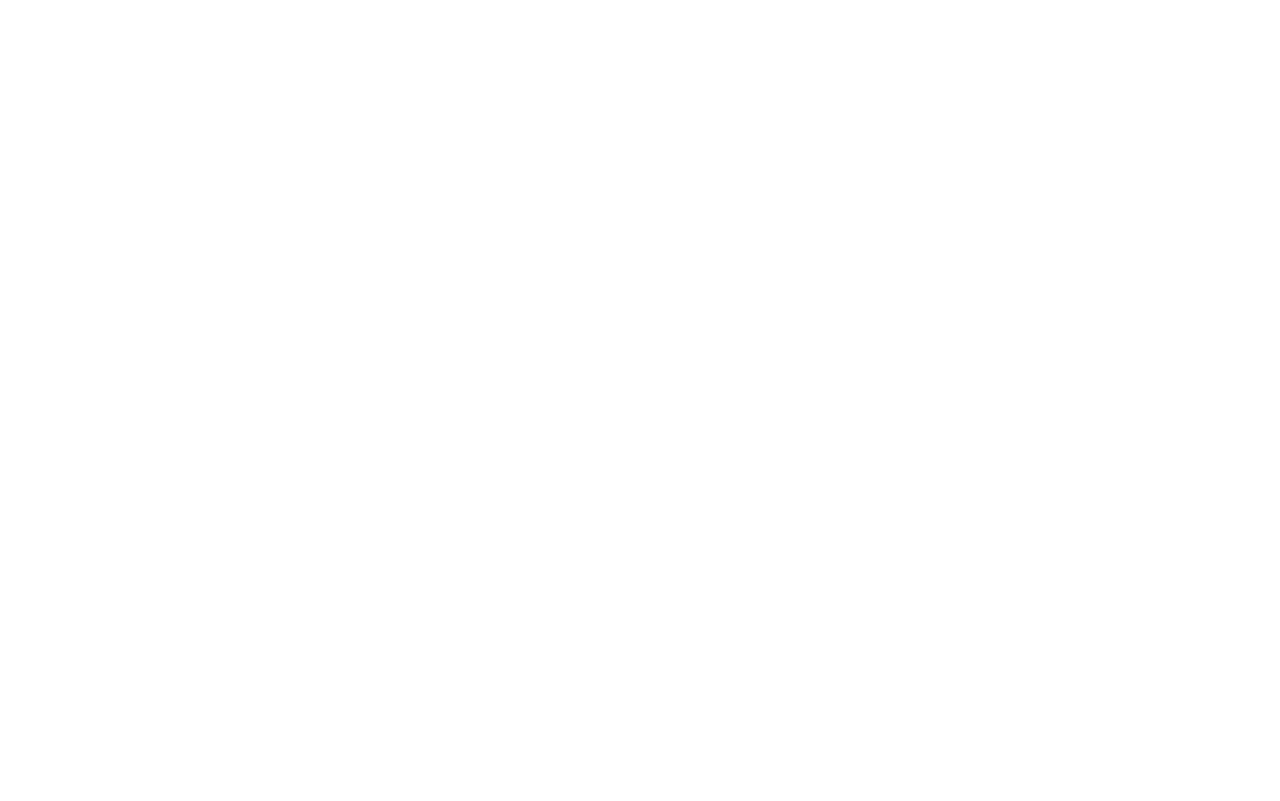
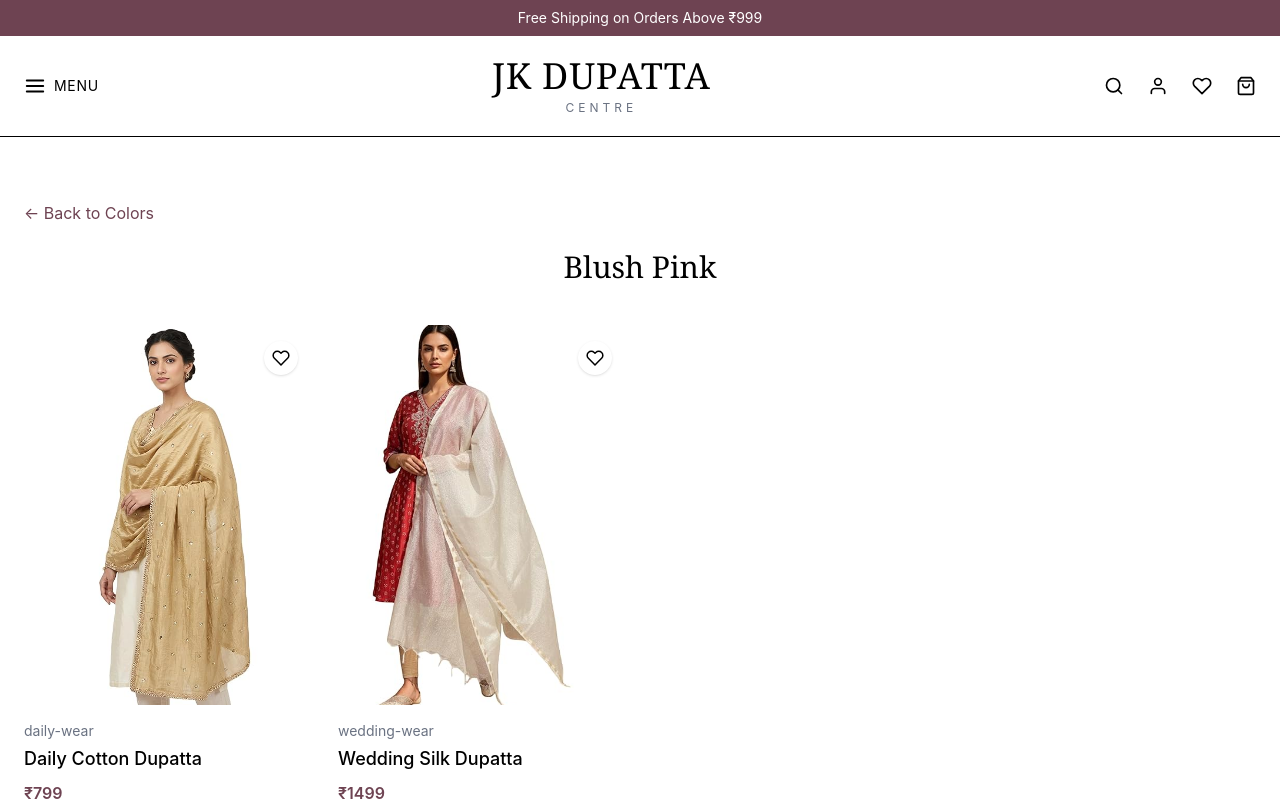
Before and after one commit to gokulgrover/jk-dupatta-centre, a React app: page /color/blush-pink in a window 1280 px wide. Before the commit this address had no page. Shown: the top 801 px of the page. Built offline with nearby package versions, Linux system fonts and the light colour scheme; the HTML template or start-up script is replaced by a standard one.

Commit message:
Updated homepage

```diff
--- a/src/App.jsx
+++ b/src/App.jsx
@@ -1,4 +1,5 @@
 import { BrowserRouter, Routes, Route } from "react-router-dom";
+import ColorProducts from "./pages/ColorProducts";
 
 import Home from "./pages/Home";
 import ProductDetails from "./pages/ProductDetails";
@@ -15,6 +16,10 @@
           path="/category/:slug"
           element={<CategoryProducts />}
         />
+        <Route
+  path="/color/:slug"
+  element={<ColorProducts />}
+ />
 
         <Route
           path="/product/:id"
--- a/src/components/NewArrivals.jsx
+++ b/src/components/NewArrivals.jsx
@@ -13,6 +13,7 @@
       image: product1,
       name: "Floral Cotton Dupatta",
       category: "Cotton",
+      color: "blush-pink",
       price: 799,
     },
     {
@@ -20,6 +21,7 @@
       image: product2,
       name: "Elegant Chiffon Dupatta",
       category: "Chiffon",
+      color: "sage-green",
       price: 999,
     },
     {
@@ -27,6 +29,7 @@
       image: product3,
       name: "Premium Silk Dupatta",
       category: "Silk",
+      color: "royal-blue",
       price: 1499,
     },
     {
@@ -34,6 +37,7 @@
       image: product4,
       name: "Bandhani Collection",
       category: "Bandhani",
+      color: "mustard",
       price: 1199,
     },
   ];
--- a/src/components/TrendingColors.jsx
+++ b/src/components/TrendingColors.jsx
@@ -1,35 +1,45 @@
+import { Link } from "react-router-dom";
+
 function TrendingColors() {
   const colors = [
   {
     name: "Blush Pink",
+    slug: "blush-pink",
     color: "#E8C7C8",
   },
   {
     name: "Sage Green",
+    slug: "sage-green",
     color: "#A9B79D",
   },
   {
     name: "Mustard",
+    slug: "mustard",
     color: "#D8A228",
   },
   {
     name: "Royal Blue",
+    slug: "royal-blue",
     color: "#2E4A9E",
   },
   {
     name: "Wine Red",
+    slug: "wine-red",
     color: "#6E4352",
   },
   {
     name: "Ivory",
+    slug: "ivory",
     color: "#F5F1E8",
   },
   {
     name: "Peach",
+    slug: "peach",
     color: "#F5C5A5",
   },
   {
     name: "Lavender",
+    slug: "lavender",
     color: "#C7B5E8",
   },
 ];
@@ -57,9 +67,10 @@
         <div className="grid grid-cols-2 sm:grid-cols-4 lg:grid-cols-8 gap-4 md:gap-6 lg:gap-8">
 
           {colors.map((item, index) => (
-            <div
+            <Link
+  to={`/color/${item.slug}`}
   key={index}
-              className="text-center group cursor-pointer"
+  className="text-center group cursor-pointer block"
 >
 
               <div
@@ -73,7 +84,7 @@
                 {item.name}
               </h3>
 
-            </div>
+            </Link>
           ))}
 
         </div>
--- a/src/pages/CategoryProducts.jsx
+++ b/src/pages/CategoryProducts.jsx
@@ -19,6 +19,7 @@
       image: product1,
       name: "Daily Cotton Dupatta",
       category: "daily-wear",
+      color: "blush-pink",
       price: 799,
     },
     {
@@ -26,6 +27,7 @@
       image: product2,
       name: "Printed Daily Dupatta",
       category: "daily-wear",
+      color: "sage-green",
       price: 899,
     },
     {
@@ -33,6 +35,7 @@
       image: product3,
       name: "Wedding Silk Dupatta",
       category: "wedding-wear",
+      color: "royal-blue",
       price: 1499,
     },
     {
@@ -40,6 +43,7 @@
       image: product4,
       name: "Party Wear Dupatta",
       category: "party-wear",
+      color: "mustard",
       price: 1199,
     },
   ];
--- /dev/null
+++ b/src/pages/ColorProducts.jsx
@@ -0,0 +1,103 @@
+import { useParams } from "react-router-dom";
+import ProductCard from "../components/ProductCard";
+import TopBar from "../components/TopBar";
+import Header from "../components/Header";
+import Footer from "../components/Footer";
+import { Link } from "react-router-dom";
+
+import product1 from "../assets/products/product1.jpg";
+import product2 from "../assets/products/product2.jpg";
+import product3 from "../assets/products/product3.jpg";
+import product4 from "../assets/products/product4.jpg";
+
+function ColorProducts() {
+  const { slug } = useParams();
+
+  const products = [
+    {
+      id: 1,
+      image: product1,
+      name: "Daily Cotton Dupatta",
+      category: "daily-wear",
+      color: "blush-pink",
+      price: 799,
+    },
+    {
+      id: 2,
+      image: product2,
+      name: "Printed Daily Dupatta",
+      category: "daily-wear",
+      color: "royal-blue",
+      price: 899,
+    },
+    {
+      id: 3,
+      image: product3,
+      name: "Wedding Silk Dupatta",
+      category: "wedding-wear",
+      color: "blush-pink",
+      price: 1499,
+    },
+    {
+      id: 4,
+      image: product4,
+      name: "Party Wear Dupatta",
+      category: "party-wear",
+      color: "wine-red",
+      price: 1199,
+    },
+  ];
+
+  const filteredProducts = products.filter(
+    (product) => product.color === slug
+  );
+
+  return (
+    <>
+      <TopBar />
+      <Header />
+
+      <section className="py-12 md:py-16">
+        <div className="max-w-7xl mx-auto px-4 md:px-6">
+
+          <Link
+            to="/"
+            className="inline-flex items-center gap-2 text-[#6e4352] mb-6"
+          >
+            ← Back to Colors
+          </Link>
+
+          <h1 className="text-3xl font-serif text-center mb-10 capitalize">
+            {slug.replace("-", " ")}
+          </h1>
+
+          <div className="grid grid-cols-1 sm:grid-cols-2 lg:grid-cols-4 gap-6">
+
+            {filteredProducts.length > 0 ? (
+              filteredProducts.map((product) => (
+                <ProductCard
+                  key={product.id}
+                  id={product.id}
+                  image={product.image}
+                  name={product.name}
+                  category={product.category}
+                  price={product.price}
+                />
+              ))
+            ) : (
+              <p className="col-span-full text-center">
+                No Products Found
+              </p>
+            )}
+
+          </div>
+
+        </div>
+      </section>
+
+      <Footer />
+    </>
+  );
+}
+
+export default ColorProducts;
```
Lines whose indentation alone changed are shown as unchanged.
